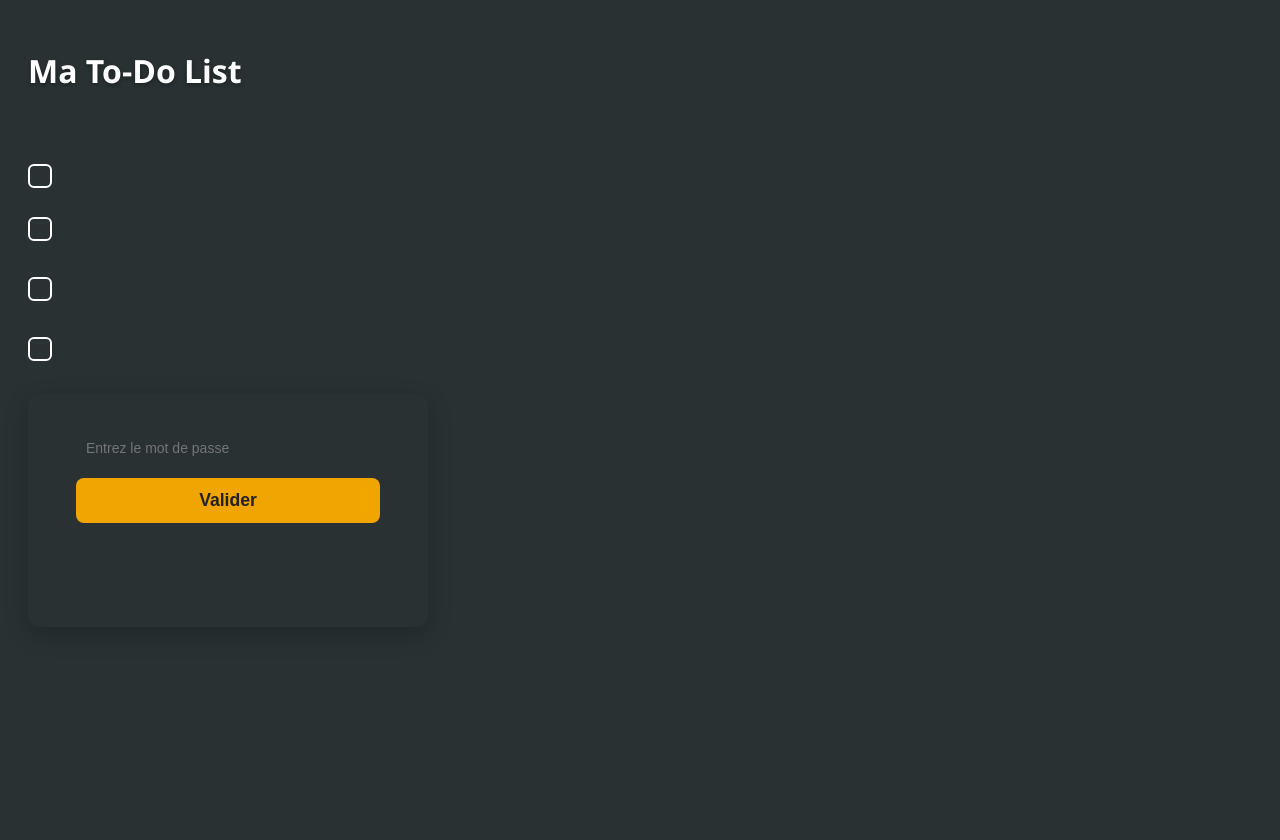
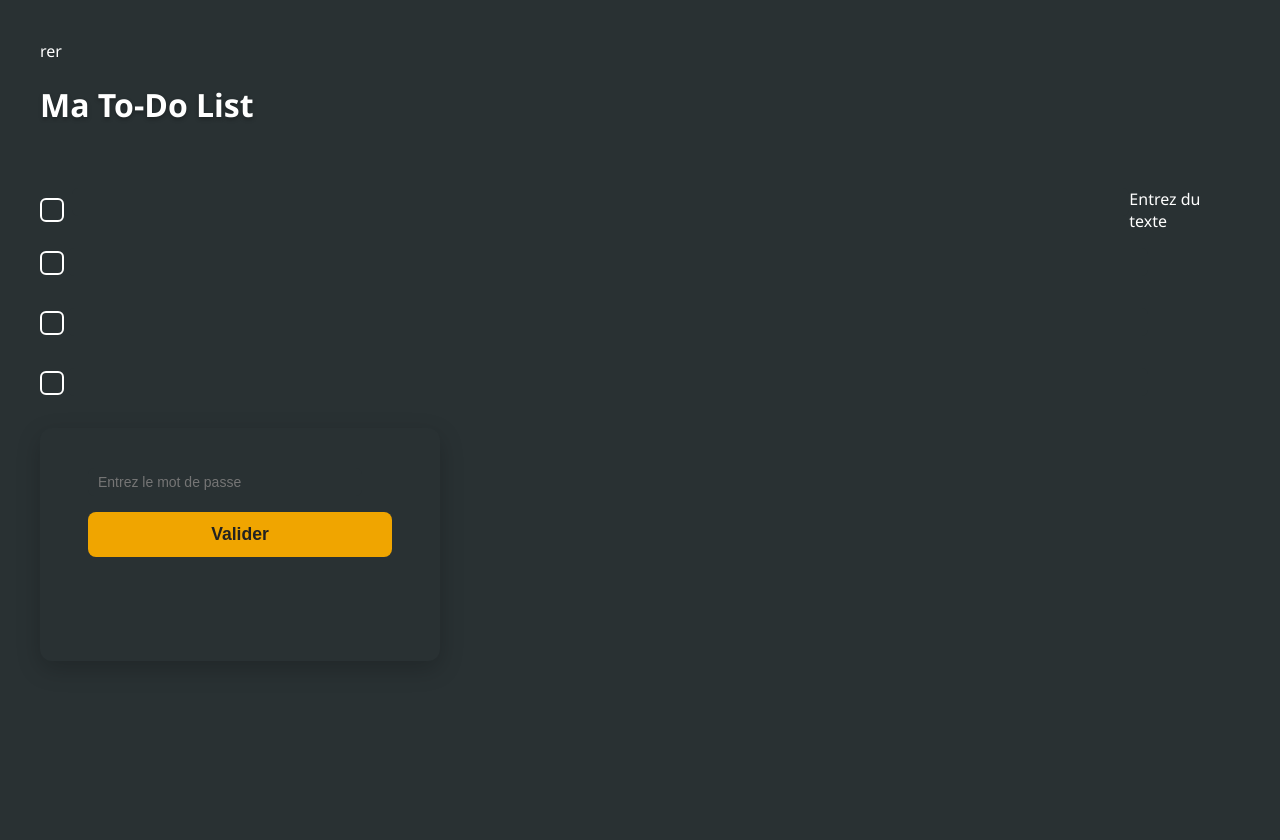
Before and after one commit to dim2008/projet, a Flask app: page / in a window 1280 px wide. Before the commit the page ends 523 px from the top, so only its background shows below. Run offline with Flask 3, Linux system fonts and the light colour scheme.

Commit message:
Update index.html

```diff
--- a/templates/index.html
+++ b/templates/index.html
@@ -1,4 +1,4 @@
-<!DOCTYPE html>
+rer<!DOCTYPE html>
 <html lang="fr">
 <head>
     <meta charset="UTF-8" />
@@ -11,7 +11,7 @@
 	<p>
   		<label style="display: flex; align-items: center;">
     			<input type="checkbox" id="tache1" style="margin-right: 8px;">
-    			<input type="text" aria-describedby="label">
+    			<input type="text" aria-describedby="label">Entrez du texte</input>
   		</label>
 	</p>
 	<p>
```
